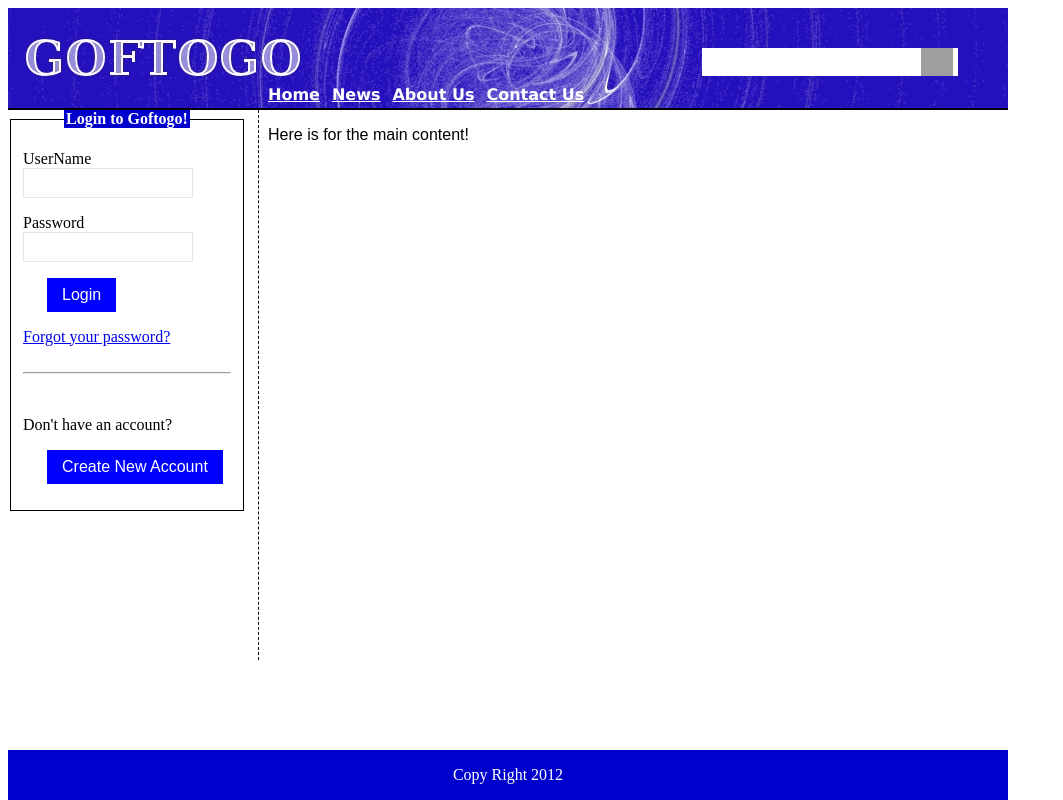
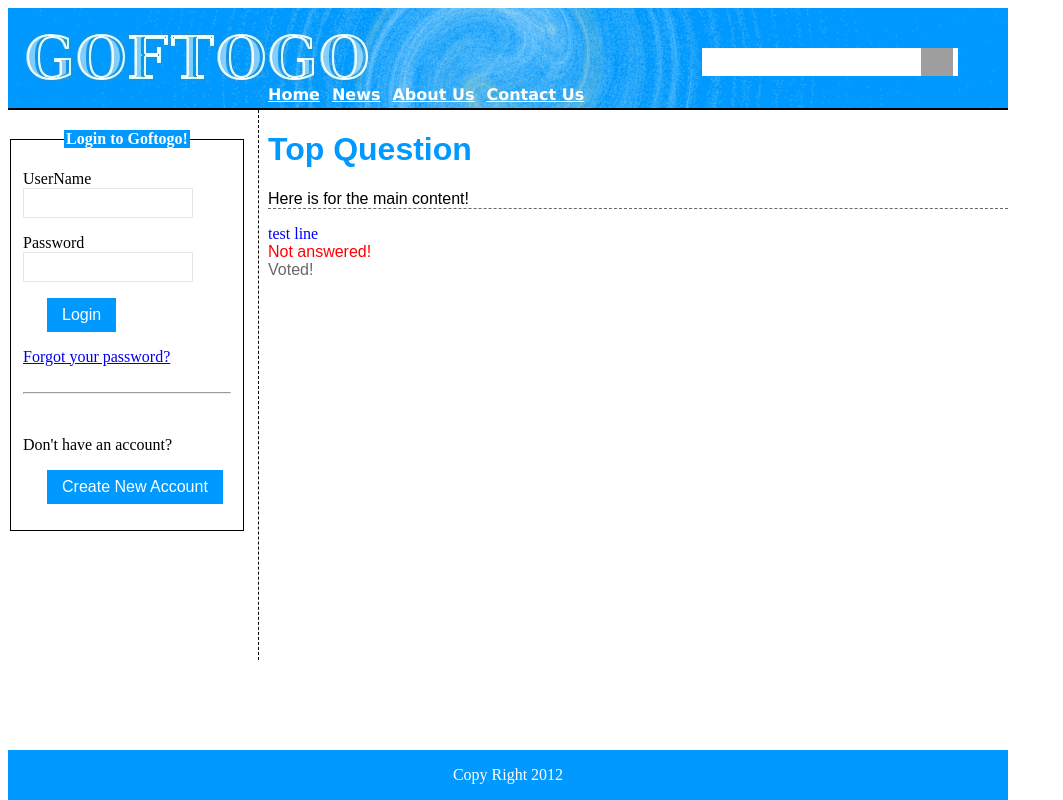
Before and after one commit to jonassanoj/dbpro, a CodeIgniter app: page / in a window 1280 px wide. Shown: the whole page, without its empty margins (0-1063 px from the left). Run offline with CodeIgniter, Linux system fonts and the light colour scheme; grey boxes are pictures that could not be loaded.

Commit message:
Local layout partially developed.

```diff
--- a/CI/application/config/database.php
+++ b/CI/application/config/database.php
@@ -50,7 +50,7 @@ $active_record = TRUE;
 
 $db['default']['hostname'] = 'localhost';
 $db['default']['username'] = 'root';
-$db['default']['password'] = 'toor';
+$db['default']['password'] = 'aykhudah';
 $db['default']['database'] = 'Goftogo';
 $db['default']['dbdriver'] = 'mysql';
 $db['default']['dbprefix'] = '';
--- a/CI/application/views/pages/home.php
+++ b/CI/application/views/pages/home.php
@@ -25,6 +25,14 @@
 </div>
 
 <div id="body">
+
+<div class="question"><h1>Top Question</h1>
 <p>Here is for the main content!</p>
+<a href="...">test line</a>
+</div>
+<div class="unwatched">Not answered!</div>
+
+<div class="watched"> Voted!</div>
+
 
 </div>
--- a/CI/application/views/pages/question.php
+++ b/CI/application/views/pages/question.php
@@ -1,7 +1,5 @@
-
 
 <div id="leftnav">
-
 
 </div>
 <div id="body">
@@ -23,4 +21,4 @@
 	<input type="submit" value="Submit" />
 </p>
 </form>
-<?php echo base_url('index.php/pages/view/about'); ?>
+</div>
--- a/CI/application/views/templates/header.php
+++ b/CI/application/views/templates/header.php
@@ -9,7 +9,7 @@
 <body>
 <div id="container">
 
-<div id="header"><img src="<?php echo base_url('pictures/newbanner.jpg'); ?>">
+<div id="header"><img src="<?php echo base_url('pictures/last2.jpg'); ?>">
 <form action="">
 <input type="text" class="searchbox" name="s" value="" />
 <input type="image" src="<?php echo base_url('pictures/search.jpg'); ?>" class="searchbox_submit" value="" />
--- a/CI/css/style.css
+++ b/CI/css/style.css
@@ -61,7 +61,7 @@
 	color: #ffffff;
 	width: 1000px;
 	clear: left;
-	background-color: #0000cc;
+	background-color: #0099ff;
 	height: 50px;
 	text-align: center;
 	position: absolute;
@@ -85,7 +85,7 @@
 	height: 28px;
 }
 .myform {
-	margin: 0;
+	margin-top: 20px;
 	width: 100px;
 	padding: 0px;
 }
@@ -104,7 +104,7 @@ label {
 }
 legend {
 	color: #ffffff;
-	background-color: #0000cc;
+	background-color: #0099ff;
 	text-align: center;
 	font-weight: bold;
 }
@@ -159,8 +159,56 @@ input:focus, textarea:focus {
 .submit input {
         width: auto;
         padding: 9px 15px;
-        background: #0000ff;
+        background: #0099ff;
         border: 0;
         font-size: 16px;
         color: #FFFFFF;
 }
+
+.question {
+	display: block;
+}
+
+.question h1, h2, h3 {
+	font-family: normal, Arial;
+	color: #0099ff;
+
+}
+
+.question hr {
+	background-color: #696969;
+	border: dashed;
+
+}
+
+.question p {
+	border-bottom-style: dashed;
+	border-bottom-color: #696969;
+	border-bottom-width: 1px;
+}
+
+.question a:link {
+	color: #0000ff;
+	text-decoration: none;
+}
+
+.question a:hover {
+	color: red;
+	text-decoration: underline;
+	font-weight: bold;
+}
+.question a:visited {
+	color: black;
+	text-decoration: none;
+}
+
+.unwatched {
+	font-family: normal, Arial;
+	color: #ff0000;
+
+}
+
+.watched {
+	font-family: normal, Arial;
+	color: #696969;
+}
```
Also changed, not shown: CI/pictures/last2.jpg (added).
